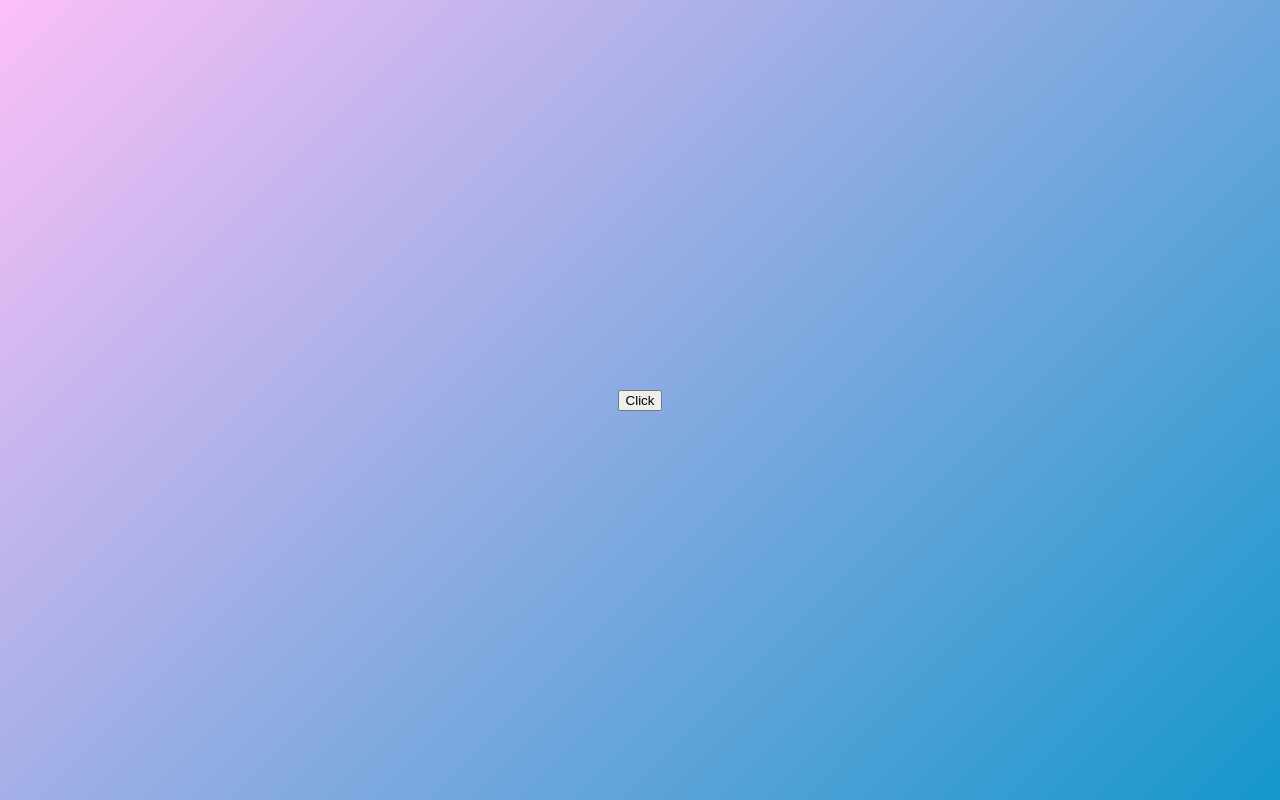
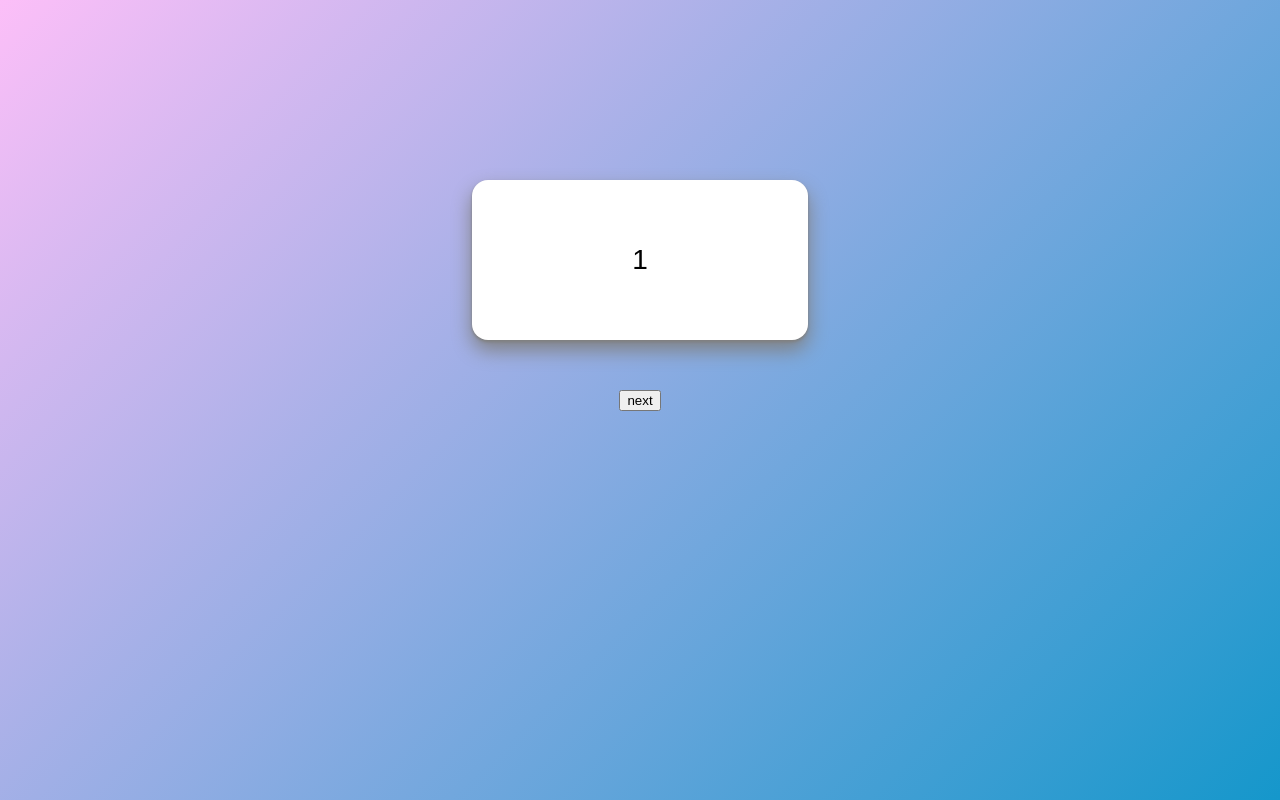
Before and after one commit to xowoony/study-animations, a React (Create React App) app: page / in a window 1280 px wide. Built offline with nearby package versions, Linux system fonts and the light colour scheme.

Commit message:
AnimatePresence를 이용하여 슬라이드 만들기

```diff
--- a/src/App.tsx
+++ b/src/App.tsx
@@ -6,58 +6,74 @@
 const Wrapper = styled(motion.div)`
   height: 100vh;
   width: 100vw;
+  align-items: center;
   display: flex;
+  flex-direction: column;
   justify-content: center;
-  align-items: center;
   background: linear-gradient(135deg, rgb(252, 191, 248), rgb(21, 151, 203));
 `;
 
 const Box = styled(motion.div)`
+  position: absolute;
+  top: 180px;
+
+  width: 21rem;
+  height: 10rem;
   background-color: white;
-  border-radius: 14px;
-  width: 300px;
-  height: 300px;
-  top: 100px;
-  box-shadow: 0 2px 3px rgba(0, 0, 0, 0.1), 0 10px 20px rgba(0, 0, 0, 0.1);
+  border-radius: 1rem;
+  box-shadow: 0 2px 3px gray, 0 10px 20px gray;
+
+  align-items: center;
+  display: flex;
+  flex-direction: row;
+  justify-content: center;
+
+  font-size: 28px;
 `;
 
-const boxVariants = {
-  initial: {
+const BoxVariants = {
+  invisible: {
+    x: 500,
     opacity: 0,
     scale: 0,
   },
   visible: {
+    x: 0,
     opacity: 1,
     scale: 1,
-    rotateZ: 360,
+    transition: { duration: 0.7 },
   },
-  leaving: {
+  exit: {
+    x: -500,
     opacity: 0,
     scale: 0,
-    y: 50,
+    transition: { duration: 0.7 },
   },
 };
 
 function App() {
-  const [showing, setShowing] = useState(false);
+  const [visible, setVisible] = useState(1);
+  const nextToggle = () => setVisible((prev) => (prev === 10 ? 10 : prev + 1));
 
-  const toggleShowing = () => {
-    setShowing((prev) => !prev);
-  };
-  // exit : element가 사라질때 animation 발생
   return (
     <Wrapper>
-      <button onClick={toggleShowing}>Click</button>
       <AnimatePresence>
-        {showing ? (
-          <Box
-            variants={boxVariants}
-            initial="initial"
-            animate="visible"
-            exit="leaving"
-          />
-        ) : null}
+        {[1, 2, 3, 4, 5, 6, 7, 8, 9, 10].map((i) =>
+          i === visible ? (
+            <Box
+              variants={BoxVariants}
+              initial="invisible"
+              animate="visible"
+              exit="exit"
+              key={i}
+            >
+              {i}
+            </Box>
+          ) : null
+        )}
+        s
       </AnimatePresence>
+      <button onClick={nextToggle}>next</button>
     </Wrapper>
   );
 }
```
